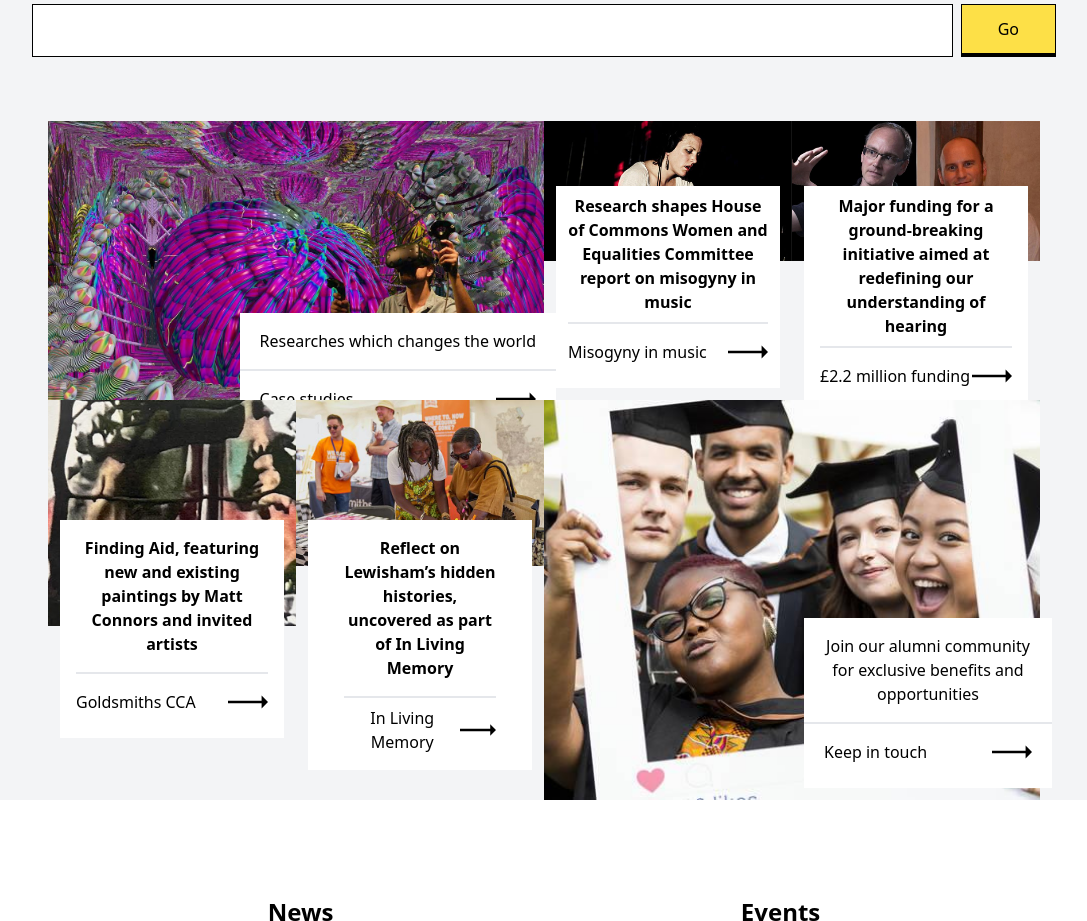
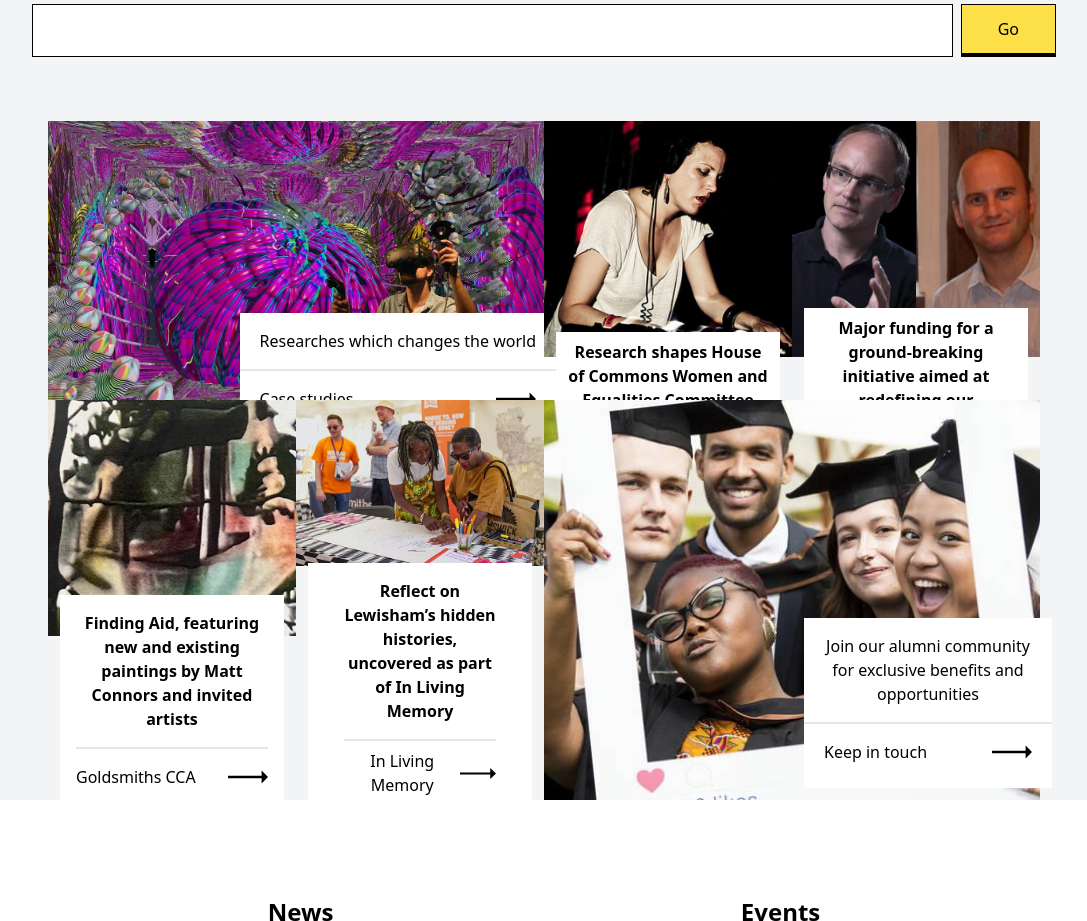
Before and after one commit to tuyishimejohnson/goldsmiths_clone, a website: page src/index.html in a window 1280 px wide. Shown: the part 1760-2681 px from the top of the page, without its empty margins (96-1183 px from the left). Drawn offline with Linux system fonts and the light colour scheme.

```diff
--- a/src/index.html
+++ b/src/index.html
@@ -189,8 +189,8 @@
                         </div>
 
                         <div class="relative">
-                            <div><img src="images/Annie-Mac-edit.jpg" alt="A woman"></div>
-                            <div class="text-center bg-white top-[46%] absolute left-3 right-3 px-3">
+                            <div><img src="images/Annie-Mac-edit.jpg" alt="A woman" class="h-[29.5vh] object-cover"></div>
+                            <div class="text-center bg-white -bottom-[75%] absolute left-3 right-3 px-3">
                                 <a href="#">
                                     <h1 class="font-semibold py-2">Research shapes House of Commons Women and Equalities Committee report on misogyny in music</h1>
                                 </a>
@@ -203,8 +203,8 @@
 
 
                         <div class="relative">
-                            <div class=""><img src="images/Daniel-and-John-edit.jpg" alt="Students"></div>
-                            <div class="text-center bg-white absolute top-[46%] left-3 right-3 px-4">
+                            <div class=""><img src="images/Daniel-and-John-edit.jpg" alt="Students" class="h-[29.5vh] object-cover"></div>
+                            <div class="text-center bg-white absolute -bottom-[75%] left-3 right-3 px-3">
                                 <a href="#">
                                     <h1 class="font-semibold py-2">Major funding for a ground-breaking initiative aimed at redefining our understanding of hearing</h1>
                                 </a>
@@ -222,8 +222,8 @@
                         <!-- Finding Aid -->
 
                         <div class="relative">
-                            <div class="w-full"><img src="images/matt-connors-960.jpeg" alt="Students" class="w-full h-[28.2vh] object-cover"></div>
-                            <div class="text-center bg-white absolute top-[53%] left-3 right-3 px-4">
+                            <div class="w-full"><img src="images/matt-connors-960.jpeg" alt="Students" class="w-full h-[29.5vh] object-cover"></div>
+                            <div class="text-center bg-white absolute -bottom-[75%] left-3 right-3 px-4">
                                 <a href="#">
                                     <h1 class=" font-semibold py-4">Finding Aid, featuring new and existing paintings by Matt Connors and invited artists</h1>
                                 </a>
@@ -238,7 +238,7 @@
 
                         <div class="relative">
                             <img src="images/Untitled-1_0001_DSC07057.jpg" alt="Students" class="w-full">
-                            <div class="text-center bg-white absolute top-[53%] left-3 right-3 px-9">
+                            <div class="text-center bg-white absolute -bottom-[75%] left-3 right-3 px-9">
                                 <a href="#">
                                     <h1 class="font-semibold py-4">Reflect on Lewisham’s hidden histories, uncovered as part of In Living Memory</h1>
                                 </a>
```
Also changed, not shown: src/output.css.
